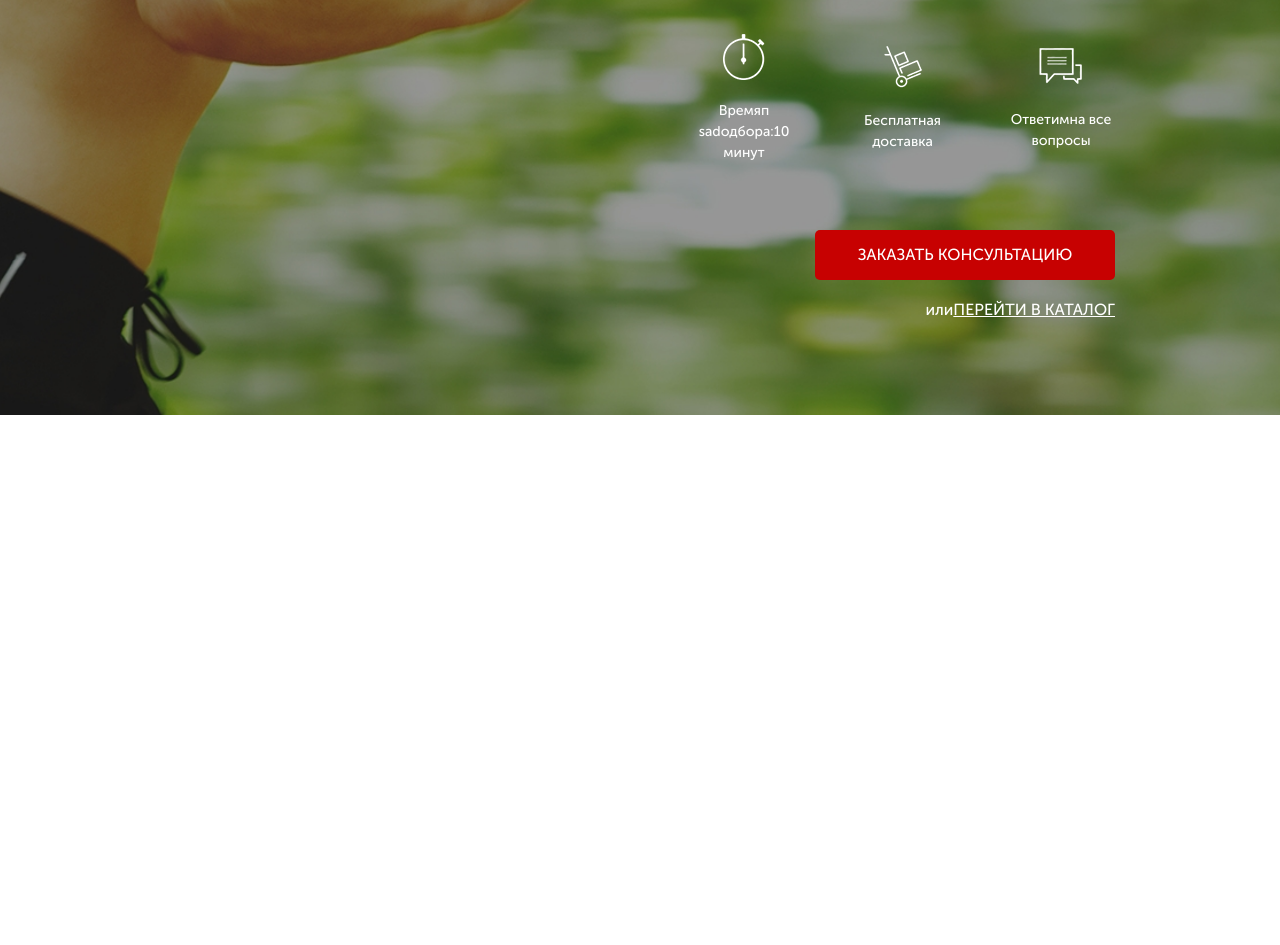
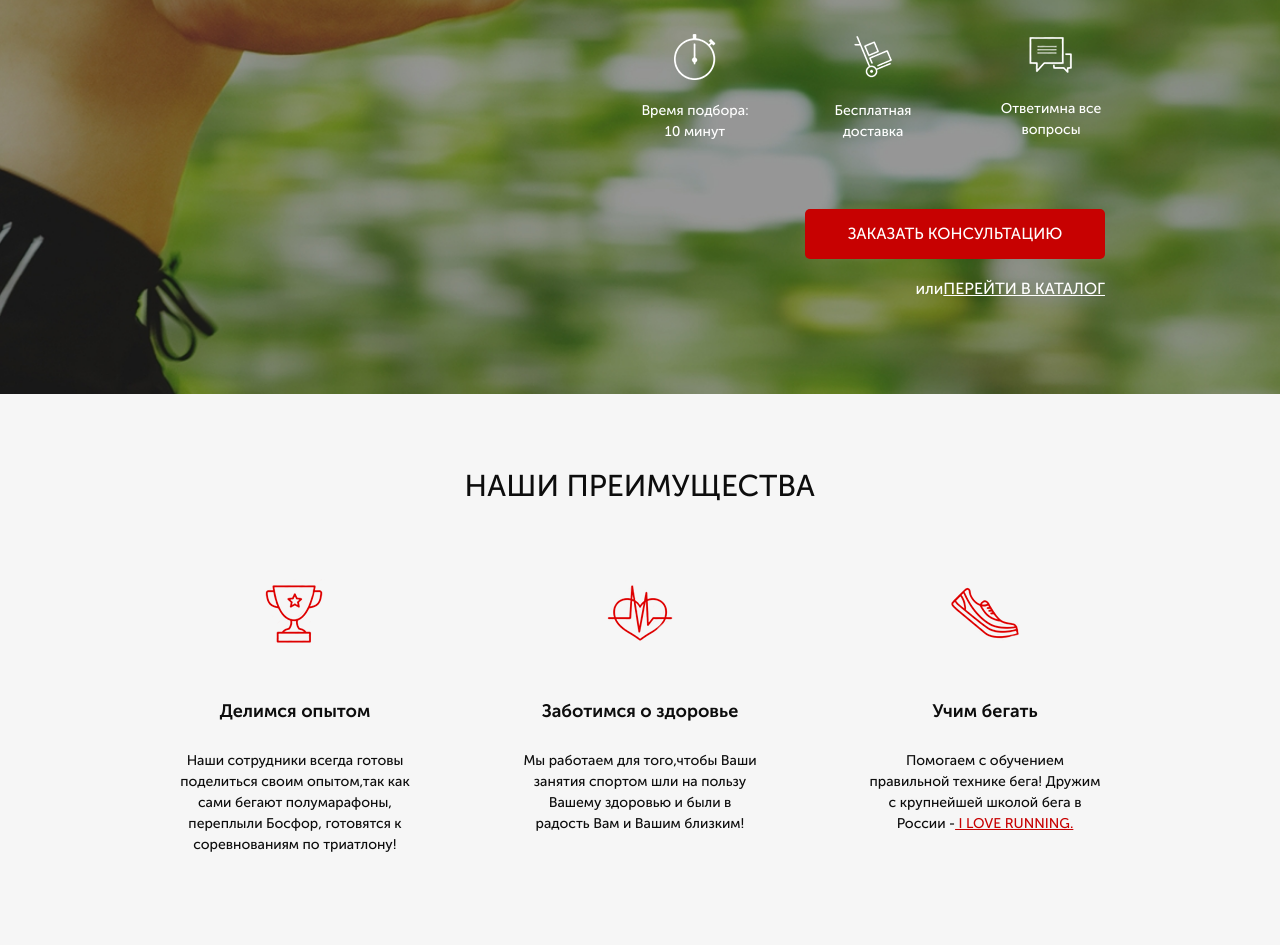
Before and after one commit to Vladislav-web/pulsometr, a website: page src/index.html in a window 1280 px wide. Shown: the part 331-1276 px from the top of the page. Before the commit the page ends 800 px from the top, so only its background shows below. Drawn offline with Linux system fonts and the light colour scheme.

Commit message:
added benefit

```diff
--- a/gulpfile.js
+++ b/gulpfile.js
@@ -16,11 +16,11 @@
                 'display: block; ',
                 'padding: 6px 15px 3px;',
                 'position: fixed;',
-        'font-size: 10px;',
+                'font-size: 14px;',
                 'z-index: 9999;',
                 'right: 0px;',
                 'top: 0px;',
-        'color: rgb(74, 74, 74);',
+                'color: rgb(255, 0, 0);',
             ]
         }
     });
@@ -40,7 +40,7 @@
         compatibility: 'ie8'
     }))
     .pipe(gulp.dest("src/css"))
-    .pipe(browserSync.stream());
+    .pipe(browserSync.stream())
 })
 
 gulp.task('watch', function () {
--- a/src/index.html
+++ b/src/index.html
@@ -12,8 +12,10 @@
 </head>
 
 <body>
+
+  <!--! PROMO -->
   <div class="promo">
-        <div class="main__container">
+    <div class="promo__container main__container">
 
       <!--! HEADER -->
       <header class="header">
@@ -28,21 +30,19 @@
 
         <!--? 3-й блок -->
         <div class="header__contacts">
-                    <a class="header__phone" href="tel:7(499)9228974">+7(499)922-89-74</a>
+          <a class="header__phone" href="tel:7(499)9228974">+7 (499) 922-89-74</a>
           <button class="button">заказать звонок</button>
         </div>
-
       </header>
       <!--! HEADER -->
 
-            <!--! PROMO -->
       <div class="promo__wrapper">
 
         <!--! OFFER -->
         <h1 class="promo__header">Подбор пульсометра</h1>
         <h1 class="promo__subheader">с учётом Вашего уровня подготовки</h1>
         <div class="promo__icons">
-                    <div class="promo__icon"><img src="icons/header-icons/clock.png" alt="">Времяп sadодбора:10 минут</div>
+          <div class="promo__icon"><img src="icons/header-icons/clock.png" alt="">Время подбора: 10 минут</div>
           <div class="promo__icon"><img src="icons/header-icons/delivery.png" alt="">Бесплатная доставка</div>
           <div class="promo__icon"><img src="icons/header-icons/message.png" alt="">Ответимна все вопросы</div>
         </div>
@@ -50,10 +50,37 @@
         <button class="button button--main">заказать консультацию</button>
         <div class="promo__link">или<a href="#">ПЕРЕЙТИ В КАТАЛОГ</a></div>
       </div>
+    </div>
+  </div>
   <!--! PROMO -->
 
+  <!-- !BENEFIT -->
+  <section class="benefit">
+    <div class="benefit__title title">НАШИ ПРЕИМУЩЕСТВА</div>
+    <div class="benefit__container main__container">
+
+      <!--? 1 блок -->
+      <div class="item">
+        <img class="item__icon" src="icons/main-icons/cup.png"></img>
+        <div class="item__title">Делимся опытом</div>
+        <div class="item__text">Наши сотрудники всегда готовы поделиться своим опытом,так как сами бегают полумарафоны, переплыли Босфор, готовятся к соревнованиям по триатлону!</div>
       </div>
-</body>
+
+      <!--? 2 блок -->
+      <div class="item">
+        <img class="item__icon" src="icons/main-icons/heart.png"></img>
+        <div class="item__title">Заботимся о здоровье</div>
+        <div class="item__text">Мы работаем для того,чтобы Ваши занятия спортом шли на пользу Вашему здоровью и были в радость Вам и Вашим близким!</div>
+      </div>
+
+      <!--? 3 блок -->
+      <div class="item">
+        <img class="item__icon" src="icons/main-icons/shoe.png"></img>
+        <div class="item__title">Учим бегать</div>
+        <div class="item__text">Помогаем с обучением правильной технике бега! Дружим с крупнейшей школой бега в России -<a href="#"> I LOVE RUNNING.</a></div>
+      </div>
+  </section>
+  <!-- !BENEFIT -->
 </body>
 
 </html>
--- a/src/sass/base/_variables.scss
+++ b/src/sass/base/_variables.scss
@@ -1 +1,2 @@
-$main-color: #c70101;
+$red: #c70101;
+$text-color: #0d0d0d;
--- a/src/sass/blocks/_buttons.scss
+++ b/src/sass/blocks/_buttons.scss
@@ -2,7 +2,7 @@
     width: 150px;
     height: 30px;
     border-radius: 5px;
-    background-color: $main-color;
+    background-color: $red;
     border: none;
     color: hsl(0, 0%, 100%);
     font-size: 12px;
--- a/src/sass/blocks/_header.scss
+++ b/src/sass/blocks/_header.scss
@@ -1,4 +1,5 @@
 .header {
+
   display: flex;
   justify-content: space-between;
   align-items: center;
--- a/src/sass/blocks/_promo.scss
+++ b/src/sass/blocks/_promo.scss
@@ -2,6 +2,7 @@
   min-height: 650px;
   padding: 21px 0 93px 0;
   background: url(../img/bg/main-bg.jpg) center (center/cover) no-repeat;
+
 
   &__wrapper {
     display: flex;
@@ -27,10 +28,11 @@
 
   &__icons {
     margin-top: 65px;
-        width: 425px;
     display: flex;
     justify-content: space-between;
     align-items: center;
+    flex-wrap: wrap;
+
   }
 
   &__icon {
@@ -39,6 +41,8 @@
     color: #ffffff;
     font-size: 14px;
     font-weight: 500;
+    margin-left: 70px;
+
 
     img {
       display: block;
--- a/src/sass/styles.scss
+++ b/src/sass/styles.scss
@@ -1,14 +1,30 @@
 @import "base/variables";
 
-* {
+
+body {
+    font-size: 14px;
+    font-weight: 400;
     font-family: 'MuseoSansCyrl', sans-serif;
+    color: $text-color
 }
+
 
 .main__container {
     max-width: 950px;
     margin: 0 auto;
+    padding: 0 10px;
+}
+
+.title {
+    color: #0d0d0d;
+    font-size: 30px;
+    font-weight: 500;
+    margin: 0 auto 70px;
+    width: 351px;
 }
 
 @import 'blocks/promo';
 @import 'blocks/header';
 @import 'blocks/buttons';
+@import 'blocks/benefit';
+@import 'media';
```
Also changed, not shown: src/css/styles.min.css. Lines whose indentation alone changed are shown as unchanged.
